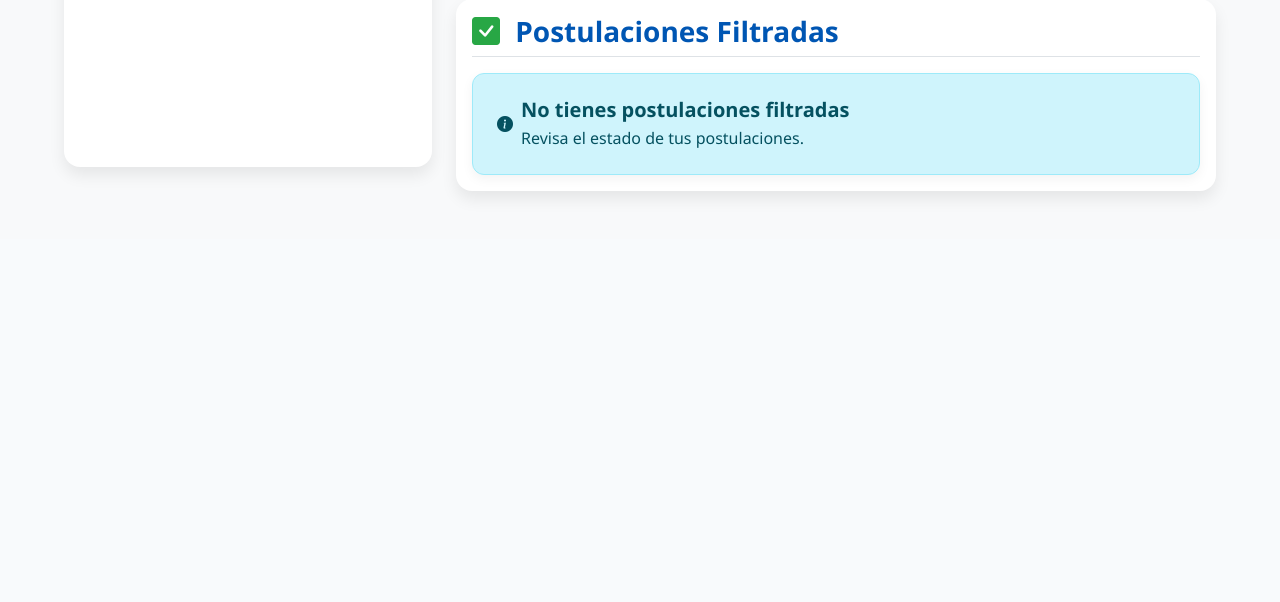
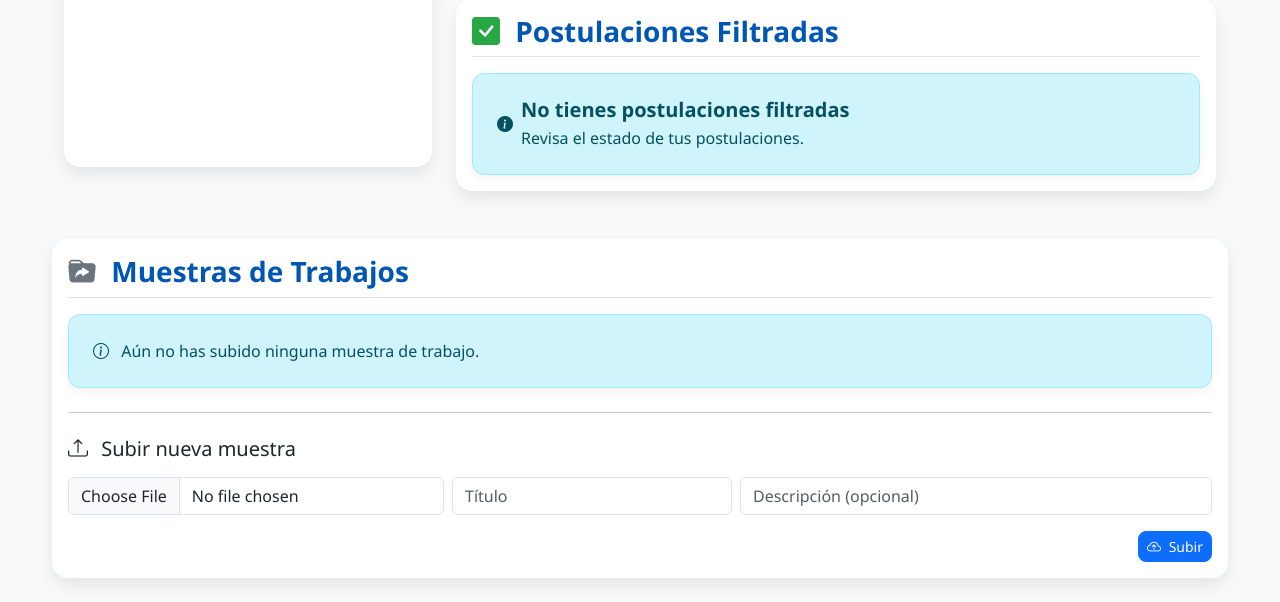
Before and after one commit to EironDeuS/MatchJob, a Django app: page /miperfil/ in a window 1280 px wide. Shown: the part 1137-1739 px from the top of the page. Before the commit the page ends 1335 px from the top, so only its background shows below. Run offline with Django 5.2, Linux system fonts and the light colour scheme; the visitor is signed in with stand-in values (Sample User, id 1); data comes from the database, SQL or seed files in the repository; data that the repository does not hold is empty; some libraries are stand-ins or nearby versions.

Commit message:
funcionalidades de muestra trabajo y perfiles publicos

```diff
--- a/gestionOfertas/templates/gestionOfertas/miperfil.html
+++ b/gestionOfertas/templates/gestionOfertas/miperfil.html
@@ -499,7 +461,109 @@
   </div>
 </div>
 
+<!-- Sección completa: Galería + Subida -->
+<div class="card shadow-sm mt-4">
+    <div class="card-body">
+        <h3 class="card-title border-bottom pb-2 mb-3">
+            <i class="bi bi-folder-symlink-fill text-secondary me-2"></i> Muestras de Trabajos
+        </h3>
 
+        {% if muestras_trabajo %}
+            <div class="row row-cols-1 row-cols-md-3 g-3">
+                {% for muestra in muestras_trabajo %}
+                    <div class="col">
+                        <div class="card h-100 shadow-sm">
+                            {% if muestra.es_imagen %}
+                                <img src="{{ muestra.archivo.url }}" class="card-img-top" alt="{{ muestra.titulo }}">
+                            {% else %}
+                                <div class="card-body d-flex align-items-center justify-content-center" style="height: 180px;">
+                                    <i class="bi bi-file-earmark-text fs-1 text-muted"></i>
+                                </div>
+                            {% endif %}
+                            <div class="card-body">
+                                <h5 class="card-title">{{ muestra.titulo }}</h5>
+                                <p class="card-text small">{{ muestra.descripcion|truncatewords:20 }}</p>
+                            </div>
+                            <div class="card-footer text-end">
+                                <a href="{{ muestra.archivo.url }}" class="btn btn-outline-primary btn-sm" target="_blank">
+                                    <i class="bi bi-eye"></i> Ver
+                                </a>
+                            </div>
+                        </div>
+                    </div>
+                {% endfor %}
+            </div>
+        {% else %}
+            <div class="alert alert-info">
+                <i class="bi bi-info-circle me-2"></i> Aún no has subido ninguna muestra de trabajo.
+            </div>
+        {% endif %}
+
+        <hr class="my-4">
+
+        <h5 class="mb-3"><i class="bi bi-upload me-2"></i> Subir nueva muestra</h5>
+        <form method="post" enctype="multipart/form-data" action="{% url 'subir_muestra_trabajo' %}">
+            {% csrf_token %}
+            <div class="row g-2">
+                <div class="col-md-4">
+                    <input type="file" name="archivo" class="form-control" accept=".jpg,.jpeg,.png,.webp,.pdf" required>
+                </div>
+                <div class="col-md-3">
+                    <input type="text" name="titulo" class="form-control" placeholder="Título" required>
+                </div>
+                <div class="col-md-5">
+                    <input type="text" name="descripcion" class="form-control" placeholder="Descripción (opcional)">
+                </div>
+            </div>
+            <div class="mt-3 text-end">
+                <button type="submit" class="btn btn-primary btn-sm">
+                    <i class="bi bi-cloud-arrow-up me-1"></i> Subir
+                </button>
+            </div>
+        </form>
+    </div>
+</div>
+
+
+{% if valoraciones_recibidas %}
+                <div class="card shadow-sm mt-4">
+                    <div class="card-body">
+                        <h5 class="card-title">
+                            <i class="bi bi-star-fill text-warning me-2"></i> Últimas Valoraciones
+                        </h5>
+                        <div class="list-group list-group-flush">
+                            {% for valoracion in valoraciones_recibidas %}
+                                <div class="list-group-item border-0 px-0 py-2">
+                                    <div class="d-flex justify-content-between">
+                                        <strong>
+                                            <i class="bi bi-{% if valoracion.autor.tipo_usuario == 'persona' %}person-fill{% else %}building-fill{% endif %} me-1"></i>
+                                            {% if valoracion.autor.tipo_usuario == 'persona' %}
+                                                {{ valoracion.autor.personanatural.nombres }}
+                                            {% else %}
+                                                {{ valoracion.autor.empresa.nombre_empresa }}
+                                            {% endif %}
+                                        </strong>
+                                        <div>
+                                            {% for i in "12345" %}
+                                                {% if forloop.counter <= valoracion.puntuacion %}
+                                                    <i class="bi bi-star-fill text-warning" style="font-size: 0.8rem;"></i>
+                                                {% endif %}
+                                            {% endfor %}
+                                        </div>
+                                    </div>
+                                    <p class="mb-0 small"><i class="bi bi-chat-dots-fill text-muted me-1"></i> {{ valoracion.comentario|truncatechars:60 }}</p>
+                                    <small class="text-muted"><i class="bi bi-calendar-fill text-secondary me-1"></i> {{ valoracion.fecha|date:"d/m/Y" }}</small>
+                                </div>
+                            {% endfor %}
+                        </div>
+                        {% if cantidad_valoraciones > 3 %}
+                            <a href="#" class="btn btn-sm btn-outline-primary w-100 mt-2">
+                                <i class="bi bi-eye me-1"></i> Ver todas ({{ cantidad_valoraciones }})
+                            </a>
+                        {% endif %}
+                    </div>
+                </div>
+            {% endif %}
 <script>
 document.addEventListener('DOMContentLoaded', function () {
   var modal = document.getElementById('modalConfirmarMatch');
--- a/gestionOfertas/urls.py
+++ b/gestionOfertas/urls.py
@@ -33,6 +33,7 @@ urlpatterns = [
     path('reset/<uidb64>/<token>/', auth_views.PasswordResetConfirmView.as_view(), name='password_reset_confirm'),
     path('reset/done/', auth_views.PasswordResetCompleteView.as_view(), name='password_reset_complete'),
     path('ofertas-urgentes/', views.OfertasUrgentesView.as_view(), name='ofertas_urgentes'),
+    path('perfil/subir-muestra/', views.subir_muestra_trabajo, name='subir_muestra_trabajo'),
 
     # path('ofertas/<int:pk>/editar/', views.editar_oferta, name='editar_oferta'),
     # path('ofertas/<int:pk>/', views.detalle_oferta, name='detalle_oferta'),
--- a/gestionOfertas/views.py
+++ b/gestionOfertas/views.py
@@ -5,6 +5,7 @@ from django.contrib.auth.views import PasswordResetView
 from django.urls import reverse_lazy
 from gestionOfertas.forms import CustomPasswordResetForm
 from django.views.generic import ListView
+from django.views.decorators.http import require_POST
 from datetime import datetime, timedelta
 from django.core.mail import EmailMultiAlternatives
 from django.template.loader import render_to_string
@@ -22,7 +23,7 @@ from django.urls import reverse
 from django.contrib import messages
 from django.contrib.auth import authenticate, login, logout # logout añadido por si acaso
 from .forms import LoginForm, OfertaTrabajoForm, RegistroForm, ValoracionForm, EditarPerfilPersonaForm,EditarOfertaTrabajoForm
-from .models import Usuario, PersonaNatural, Empresa, OfertaTrabajo, Categoria,Postulacion, Valoracion, CV
+from .models import Usuario, PersonaNatural, Empresa, OfertaTrabajo, Categoria,Postulacion, Valoracion, CV, MuestraTrabajo
 from django.contrib.auth.decorators import login_required
 from django.utils.translation import gettext_lazy as _
 from django.utils import timezone
@@ -32,6 +33,7 @@ from django.db.models import Q
 import requests
 from urllib.parse import quote
 from django.core.mail import send_mail
+from django.core.files.storage import FileSystemStorage
 
 
 # --- Vista iniciar_sesion (Sin cambios, parece correcta) ---
@@ -516,21 +518,20 @@ def mi_perfil(request):
     usuario = request.user
     perfil = usuario.get_profile()
 
-    # Ofertas creadas por este usuario (empresa o persona)
     ofertas_creadas = usuario.ofertas_creadas.order_by('-fecha_publicacion')
 
-    # Todas las Postulaciones:
     if usuario.tipo_usuario == 'empresa':
         todas_las_postulaciones = Postulacion.objects.filter(
             oferta__creador=usuario
         ).select_related('persona', 'oferta')
-    else:  # persona natural
+    else:
         todas_las_postulaciones = Postulacion.objects.filter(
             persona=perfil
         ).select_related('oferta', 'oferta__creador')
 
-    # Postulaciones Filtradas:
     postulaciones_filtradas = todas_las_postulaciones.filter(estado='filtrado').select_related('oferta')
+
+    muestras_trabajo = MuestraTrabajo.objects.filter(usuario=usuario)  # 👈 aquí la defines
 
     context = {
         'usuario': usuario,
@@ -546,9 +547,11 @@ def mi_perfil(request):
         'valoraciones_recibidas': usuario.valoraciones_recibidas
                                      .select_related('emisor')
                                      .order_by('-fecha_creacion')[:3],
+        'muestras_trabajo': muestras_trabajo,  # 👈 la usas en el context
     }
 
     return render(request, 'gestionOfertas/miperfil.html', context)
+
 
 @login_required
 def cambiar_estado_postulacion(request, postulacion_id):
@@ -957,3 +960,24 @@ def ver_perfil_publico(request, usuario_id):
         'valoraciones_recibidas': Valoracion.objects.filter(receptor=usuario)[:5],  # o todas si prefieres
         'ofertas_creadas': usuario.ofertas_creadas.filter(esta_activa=True),
     })
+
+
+@login_required
+@require_POST
+def subir_muestra_trabajo(request):
+    archivo = request.FILES.get('archivo')
+    titulo = request.POST.get('titulo')
+    descripcion = request.POST.get('descripcion')
+
+    if archivo and titulo:
+        MuestraTrabajo.objects.create(
+            usuario=request.user,
+            archivo=archivo,
+            titulo=titulo,
+            descripcion=descripcion or ''
+        )
+        messages.success(request, "Muestra subida correctamente.")
+    else:
+        messages.error(request, "Faltan datos requeridos.")
+
+    return redirect('miperfil')
```
Also changed, not shown: other parts of gestionOfertas/templates/gestionOfertas/miperfil.html (+1 -39 lines), gestionOfertas/models.py (+17 -0 lines), gestionOfertas/migrations/0013_muestratrabajo.py (added).
